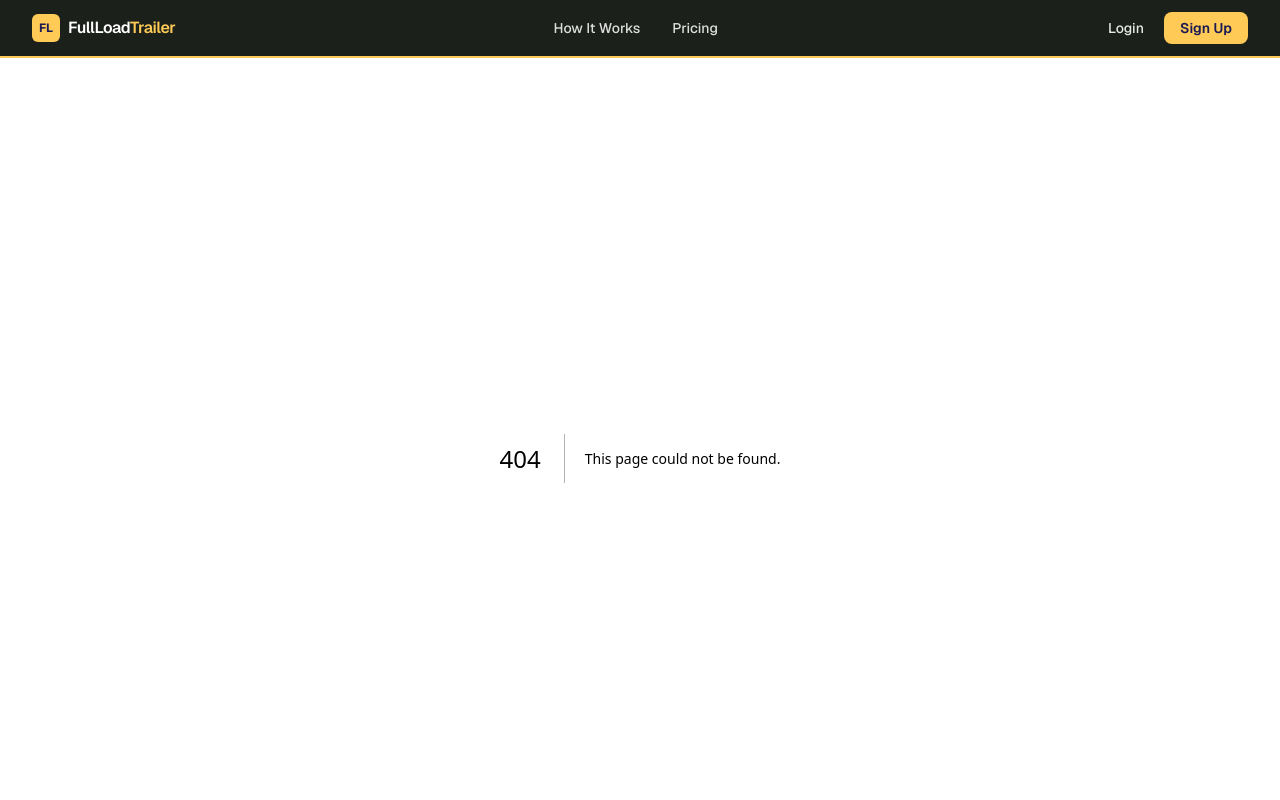
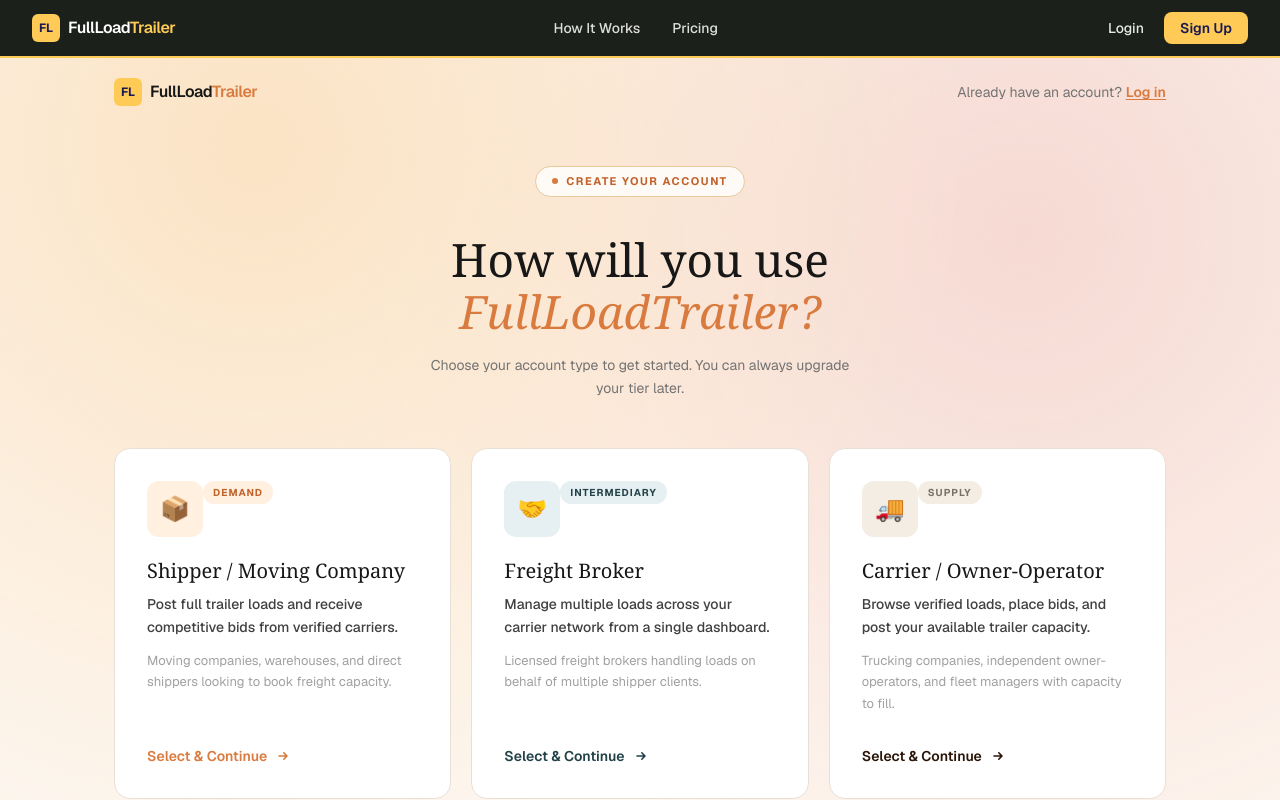
Before and after one commit to Aklabu/NextJS-FullLoadTrailer, a Next.js app: page /auth/signup in a window 1280 px wide. Before the commit this address had no page. Shown: the top 800 px of the page. Built offline with nearby package versions, Linux system fonts and the light colour scheme.

Commit message:
Sign Up — Role Selection pAge Added

```diff
--- /dev/null
+++ b/src/app/auth/signup/page.tsx
@@ -0,0 +1,10 @@
+import { RoleSelectionPage } from '@/features/auth/signup';
+
+export const metadata = {
+  title: 'Create Account — FullLoadTrailer',
+  description: 'Choose your account type to get started on FullLoadTrailer.',
+};
+
+export default function SignUpRoleSelectionRoute() {
+  return <RoleSelectionPage />;
+}
--- a/src/components/navbar/NavbarClient.tsx
+++ b/src/components/navbar/NavbarClient.tsx
@@ -245,7 +245,7 @@
               Login
             </Link>
             <Link
-              href="/signup"
+              href="/auth/signup"
               onClick={onClose}
               className="block rounded-md px-3 py-2 text-sm font-medium text-center rounded-lg transition-opacity hover:opacity-90"
                 style={{ background: '#FFCB56', color: '#1A1953' }}
@@ -300,7 +300,7 @@
                 Login
               </Link>
               <Link
-                href="/signup"
+                href="/auth/signup"
                 className="inline-flex items-center px-4 py-1.5 rounded-lg text-sm font-semibold transition-all hover:scale-105"
                 style={{ background: '#FFCB56', color: '#1A1953' }}
               >
--- /dev/null
+++ b/src/features/auth/signup/RoleSelectionPage.tsx
@@ -0,0 +1,207 @@
+'use client';
+
+import Link from 'next/link';
+import { useRouter } from 'next/navigation';
+
+type Role = 'shipper' | 'broker' | 'carrier';
+
+interface RoleCard {
+  role: Role;
+  icon: string;
+  title: string;
+  badge: string;
+  description: string;
+  detail: string;
+  accentColor: string;
+  badgeBg: string;
+  badgeText: string;
+}
+
+const roles: RoleCard[] = [
+  {
+    role: 'shipper',
+    icon: '📦',
+    title: 'Shipper / Moving Company',
+    badge: 'DEMAND',
+    description: 'Post full trailer loads and receive competitive bids from verified carriers.',
+    detail: 'Moving companies, warehouses, and direct shippers looking to book freight capacity.',
+    accentColor: '#d97b3f',
+    badgeBg: '#fff0e0',
+    badgeText: '#c2622b',
+  },
+  {
+    role: 'broker',
+    icon: '🤝',
+    title: 'Freight Broker',
+    badge: 'INTERMEDIARY',
+    description: 'Manage multiple loads across your carrier network from a single dashboard.',
+    detail: 'Licensed freight brokers handling loads on behalf of multiple shipper clients.',
+    accentColor: '#224248',
+    badgeBg: '#e6f0f2',
+    badgeText: '#224248',
+  },
+  {
+    role: 'carrier',
+    icon: '🚚',
+    title: 'Carrier / Owner-Operator',
+    badge: 'SUPPLY',
+    description: 'Browse verified loads, place bids, and post your available trailer capacity.',
+    detail: 'Trucking companies, independent owner-operators, and fleet managers with capacity to fill.',
+    accentColor: '#2b1508',
+    badgeBg: '#f3ede4',
+    badgeText: '#7a7168',
+  },
+];
+
+export default function RoleSelectionPage() {
+  const router = useRouter();
+
+  function handleSelect(role: Role) {
+    router.push(`/auth/register?role=${role}`);
+  }
+
+  return (
+    <div
+      className="min-h-screen"
+      style={{
+        background:
+          'radial-gradient(circle at 20% 10%, #fbe3c4, transparent 55%), radial-gradient(circle at 80% 20%, #f6d9d3, transparent 55%), #fdf6ee',
+      }}
+    >
+      {/* Top bar — minimal, just logo + login link */}
+      <div className="mx-auto flex max-w-[1100px] items-center justify-between px-6 py-5">
+        <Link href="/" className="flex items-center gap-2" aria-label="FullLoadTrailer home">
+          <span
+            className="flex h-7 w-7 items-center justify-center rounded-md text-xs font-bold"
+            style={{ background: '#FFCB56', color: '#1A1953' }}
+            aria-hidden="true"
+          >
+            FL
+          </span>
+          <span className="text-base font-semibold tracking-tight text-neutral-900">
+            FullLoad<span style={{ color: '#d97b3f' }}>Trailer</span>
+          </span>
+        </Link>
+
+        <span className="text-sm text-neutral-500">
+          Already have an account?{' '}
+          <Link
+            href="/auth/login"
+            className="font-semibold text-[#d97b3f] underline underline-offset-2 hover:text-[#c2622b]"
+          >
+            Log in
+          </Link>
+        </span>
+      </div>
+
+      {/* Main content */}
+      <main className="mx-auto max-w-[1100px] px-6 pb-20 pt-10">
+
+        {/* Header */}
+        <div className="mb-12 text-center">
+          <span className="mb-5 inline-flex items-center gap-2 rounded-full border border-[#e8c99a] bg-white/80 px-4 py-1.5 text-[11px] font-bold uppercase tracking-[1.5px] text-[#c2622b]">
+            <span className="h-1.5 w-1.5 rounded-full bg-[#d97b3f]" />
+            CREATE YOUR ACCOUNT
+          </span>
+
+          <h1
+            className="mt-4 text-[clamp(30px,4.5vw,46px)] font-normal leading-[1.15] text-neutral-900"
+            style={{ fontFamily: 'Georgia, "Times New Roman", serif' }}
+          >
+            How will you use
+            <br />
+            <span className="italic" style={{ color: '#d97b3f' }}>
+              FullLoadTrailer?
+            </span>
+          </h1>
+
+          <p className="mx-auto mt-4 max-w-md text-sm leading-relaxed text-neutral-500">
+            Choose your account type to get started. You can always upgrade your tier later.
+          </p>
+        </div>
+
+        {/* Role cards */}
+        <div className="grid grid-cols-1 gap-5 md:grid-cols-3">
+          {roles.map((card) => (
+            <button
+              key={card.role}
+              type="button"
+              onClick={() => handleSelect(card.role)}
+              className="group flex flex-col rounded-2xl border border-[#e8e0d6] bg-white p-8 text-left transition-all duration-200 hover:-translate-y-1 hover:shadow-lg focus-visible:outline-2 focus-visible:outline-offset-2 focus-visible:outline-[#d97b3f]"
+              style={{ cursor: 'pointer' }}
+              aria-label={`Sign up as ${card.title}`}
+            >
+              {/* Icon + badge row */}
+              <div className="mb-5 flex items-start justify-between">
+                <span
+                  className="flex h-14 w-14 items-center justify-center rounded-xl text-2xl"
+                  style={{ background: card.badgeBg }}
+                  aria-hidden="true"
+                >
+                  {card.icon}
+                </span>
+                <span
+                  className="rounded-full px-2.5 py-1 text-[10px] font-bold uppercase tracking-[1px]"
+                  style={{ background: card.badgeBg, color: card.badgeText }}
+                >
+                  {card.badge}
+                </span>
+              </div>
+
+              {/* Title */}
+              <h2
+                className="mb-2 text-xl font-normal text-neutral-900"
+                style={{ fontFamily: 'Georgia, "Times New Roman", serif' }}
+              >
+                {card.title}
+              </h2>
+
+              {/* Primary description */}
+              <p className="mb-3 text-sm font-medium leading-relaxed text-neutral-700">
+                {card.description}
+              </p>
+
+              {/* Detail line */}
+              <p className="mb-8 flex-1 text-[13px] leading-relaxed text-neutral-400">
+                {card.detail}
+              </p>
+
+              {/* CTA row */}
+              <div
+                className="flex items-center gap-2 text-sm font-semibold transition-colors group-hover:text-[#c2622b]"
+                style={{ color: card.accentColor }}
+              >
+                Select &amp; Continue
+                <svg
+                  xmlns="http://www.w3.org/2000/svg"
+                  className="h-4 w-4 transition-transform group-hover:translate-x-1"
+                  viewBox="0 0 20 20"
+                  fill="currentColor"
+                  aria-hidden="true"
+                >
+                  <path
+                    fillRule="evenodd"
+                    d="M10.293 5.293a1 1 0 011.414 0l4 4a1 1 0 010 1.414l-4 4a1 1 0 01-1.414-1.414L12.586 11H5a1 1 0 110-2h7.586l-2.293-2.293a1 1 0 010-1.414z"
+                    clipRule="evenodd"
+                  />
+                </svg>
+              </div>
+            </button>
+          ))}
+        </div>
+
+        {/* Footer note */}
+        <p className="mt-10 text-center text-[13px] text-neutral-400">
+          Not sure which to pick?{' '}
+          <Link
+            href="/how-it-works"
+            className="text-[#d97b3f] underline underline-offset-2 hover:text-[#c2622b]"
+          >
+            Read how the platform works →
+          </Link>
+        </p>
+
+      </main>
+    </div>
+  );
+}
--- /dev/null
+++ b/src/features/auth/signup/index.ts
@@ -0,0 +1 @@
+export { default as RoleSelectionPage } from './RoleSelectionPage';
--- a/src/features/public/homepage/CtaSection.tsx
+++ b/src/features/public/homepage/CtaSection.tsx
@@ -34,7 +34,7 @@
         {/* CTAs */}
         <div className="flex flex-wrap gap-3">
           <Link
-            href="/signup?role=shipper"
+            href="/auth/signup?role=shipper"
             className="inline-flex items-center gap-2 rounded-lg bg-[#d97b3f] px-6 py-3 text-sm font-semibold text-white transition-colors hover:bg-[#c2622b]"
           >
             <svg xmlns="http://www.w3.org/2000/svg" className="h-4 w-4" viewBox="0 0 20 20" fill="currentColor" aria-hidden="true">
@@ -45,7 +45,7 @@
           </Link>
 
           <Link
-            href="/signup?role=carrier"
+            href="/auth/signup?role=carrier"
             className="inline-flex items-center gap-2 rounded-lg bg-white/10 px-6 py-3 text-sm font-semibold text-white/90 transition-colors hover:bg-white/20 border border-white/15"
           >
             <svg xmlns="http://www.w3.org/2000/svg" className="h-4 w-4" viewBox="0 0 20 20" fill="currentColor" aria-hidden="true">
--- a/src/features/public/homepage/HeroSection.tsx
+++ b/src/features/public/homepage/HeroSection.tsx
@@ -71,7 +71,7 @@
 
             <div className="flex flex-wrap gap-3">
               <Link
-                href="/signup"
+                href="/auth/signup"
                 className="inline-flex items-center gap-2 rounded-lg bg-[#d97b3f] px-[22px] py-[13px] text-sm font-semibold text-white transition-colors hover:bg-[#c2622b]"
               >
                 Get Started / Sign Up
--- a/src/features/public/homepage/TiersSection.tsx
+++ b/src/features/public/homepage/TiersSection.tsx
@@ -76,7 +76,7 @@
             </ul>
 
             <Link
-              href="/signup"
+              href="/auth/signup"
               className="block w-full rounded-xl border border-[#e0d5c8] bg-[#f3ede4]/60 py-3 text-center text-sm font-semibold text-neutral-600 transition-colors hover:bg-[#ece2d6]"
             >
               Start for free
--- a/src/features/public/how-it-works/CtaSection.tsx
+++ b/src/features/public/how-it-works/CtaSection.tsx
@@ -75,7 +75,7 @@
             }}
           >
             <Link
-              href="/signup?role=shipper"
+              href="/auth/signup?role=shipper"
               style={{
                 fontFamily: 'system-ui, -apple-system, sans-serif',
                 padding: '14px 28px',
@@ -91,7 +91,7 @@
               🏠 Sign Up as Shipper / Broker
             </Link>
             <Link
-              href="/signup?role=carrier"
+              href="/auth/signup?role=carrier"
               style={{
                 fontFamily: 'system-ui, -apple-system, sans-serif',
                 padding: '14px 28px',
--- a/src/features/public/how-it-works/FaqSection.tsx
+++ b/src/features/public/how-it-works/FaqSection.tsx
@@ -30,6 +30,9 @@
         style={{
           width: '100%',
           textAlign: 'left',
+          borderTop: 'none',
+          borderRight: 'none',
+          borderBottom: 'none',
           borderLeft: '3px solid #d97b3f',
           background: '#ffffff',
           borderRadius: 10,
@@ -43,10 +46,6 @@
           fontSize: 15,
           fontWeight: 600,
           color: '#2b2420',
-          borderTop: 'none',
-          borderRight: 'none',
-          borderBottom: 'none',
-          borderLeft: '3px solid #d97b3f',
           outline: 'none',
         }}
       >
--- a/src/features/public/pricing/CtaSection.tsx
+++ b/src/features/public/pricing/CtaSection.tsx
@@ -52,7 +52,7 @@
           style={{ display: 'flex', justifyContent: 'center', gap: 16, flexWrap: 'wrap', marginBottom: 32 }}
         >
           <Link
-            href="/signup"
+            href="/auth/signup"
             style={{
               background: '#fff',
               color: '#1a1a1a',
@@ -68,7 +68,7 @@
             Start Free (Tier 1) →
           </Link>
           <Link
-            href="/signup?tier=2"
+            href="/auth/signup?tier=2"
             style={{
               background: '#d97b3f',
               color: '#fff',
--- a/src/features/public/pricing/PricingCards.tsx
+++ b/src/features/public/pricing/PricingCards.tsx
@@ -89,7 +89,7 @@
           </ul>
 
           <Link
-            href="/signup"
+            href="/auth/signup"
             style={{
               display: 'block', width: '100%', textAlign: 'center',
               background: '#fff7ed', color: '#c2622b',
@@ -188,7 +188,7 @@
           </ul>
 
           <Link
-            href="/signup?tier=2"
+            href="/auth/signup?tier=2"
             style={{
               display: 'block', width: '100%', textAlign: 'center',
               background: '#d97b3f', color: '#fff',
--- a/src/features/public/pricing/ZeroRiskBanner.tsx
+++ b/src/features/public/pricing/ZeroRiskBanner.tsx
@@ -45,7 +45,7 @@
             Explore Full Matrix ↓
           </a>
           <Link
-            href="/signup"
+            href="/auth/signup"
             style={{
               background: '#d97b3f',
               color: '#fff',
```
